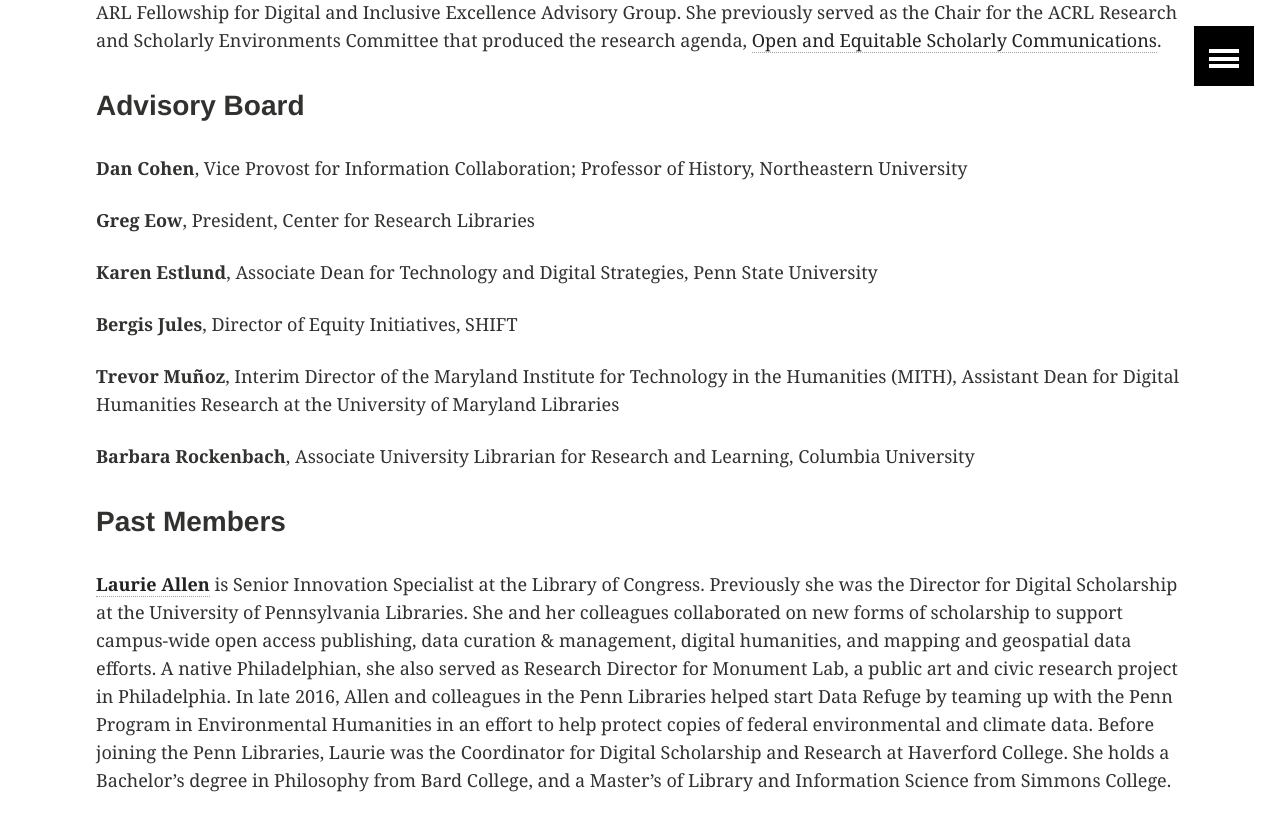
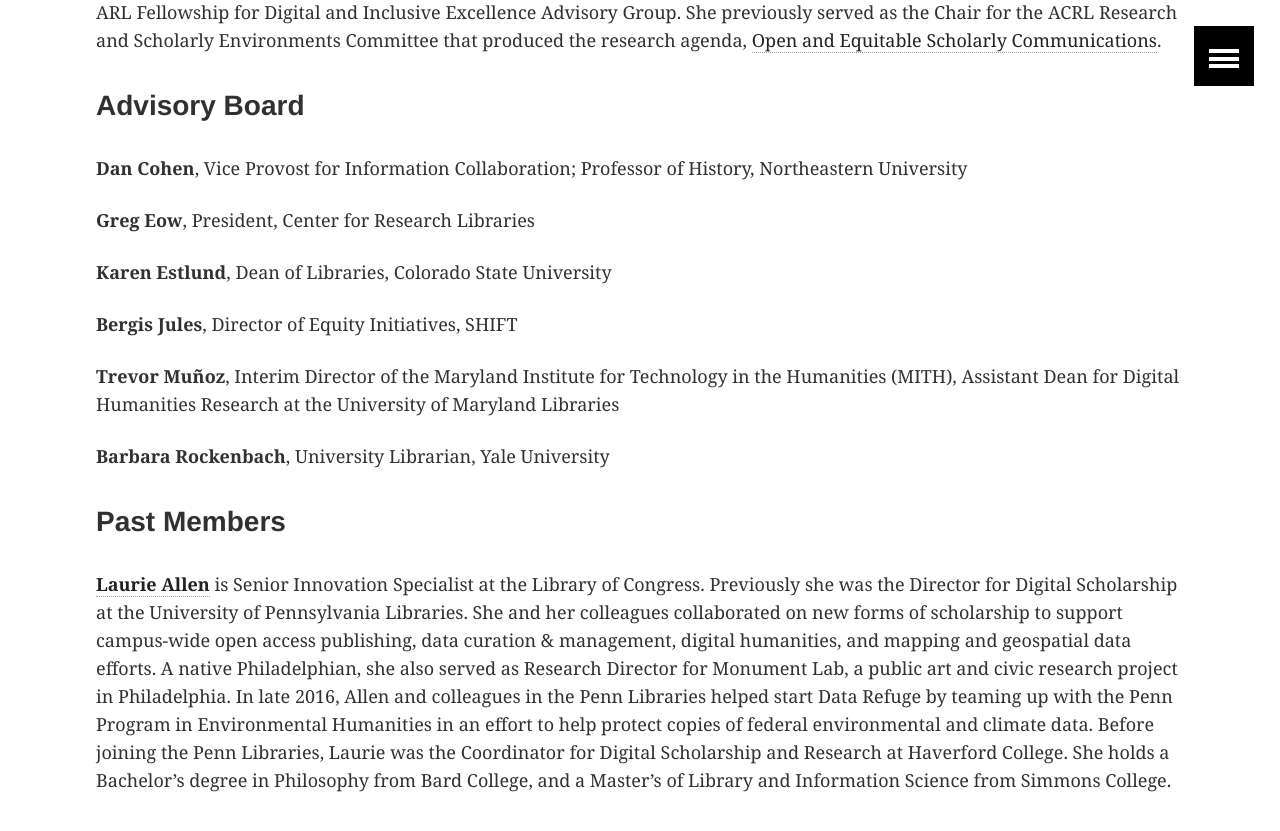
Before and after one commit to collectionsasdata/part2whole, a Jekyll site: the page built from team.md, in a window 1280 px wide and 900 px high, scrolled down 807 px. Shown: the top 831 px of the window. Built offline with Jekyll 4.4.1, drawn with Linux system fonts in a browser that asks for light colours.

Commit message:
Update team.md

```diff
--- a/team.md
+++ b/team.md
@@ -19,7 +19,7 @@ title:  "Team"
 **Greg Eow**, President, Center for Research Libraries
 
 
-**Karen Estlund**, Associate Dean for Technology and Digital Strategies, Penn State University
+**Karen Estlund**, Dean of Libraries, Colorado State University
 
 
 **Bergis Jules**, Director of Equity Initiatives, SHIFT
@@ -28,7 +28,7 @@ title:  "Team"
 **Trevor Muñoz**, Interim Director of the Maryland Institute for Technology in the Humanities (MITH), Assistant Dean for Digital Humanities Research at the University of Maryland Libraries
 
 
-**Barbara Rockenbach**, Associate University Librarian for Research and Learning, Columbia University
+**Barbara Rockenbach**, University Librarian, Yale University
 
 ### Past Members
 
```
